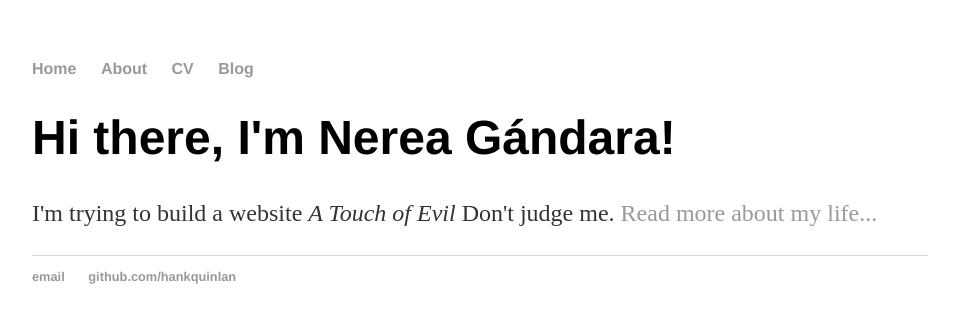
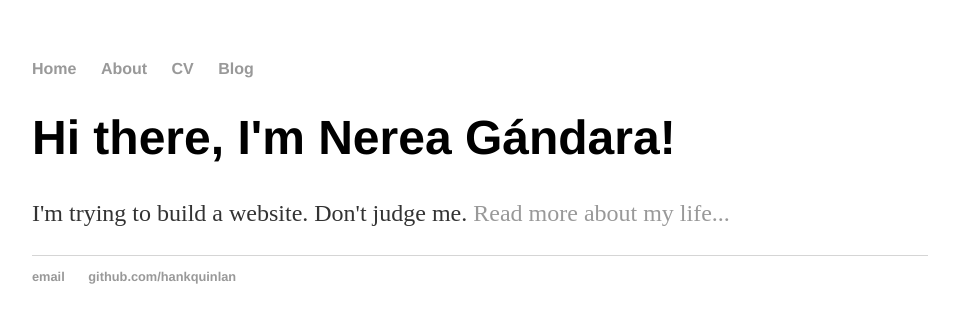
Before and after one commit to gandaraguerra/gandaraguerra.github.io, a plain HTML site: page index.html in a window 1280 px wide. Shown: the whole page, without its empty margins (160-1119 px from the left). Drawn offline with Linux system fonts and the light colour scheme.

Commit message:
Update index.html

```diff
--- a/index.html
+++ b/index.html
@@ -17,7 +17,7 @@
 		<div class="container">
     		<div class="blurb">
         		<h1>Hi there, I'm Nerea Gándara!</h1>
-				<p>I'm trying to build a website <em>A Touch of Evil</em> Don't judge me. <a href="/about">Read more about my life...</a></p>
+				<p>I'm trying to build a website. Don't judge me. <a href="/about">Read more about my life...</a></p>
     		</div><!-- /.blurb -->
 		</div><!-- /.container -->
 		<footer>
```
